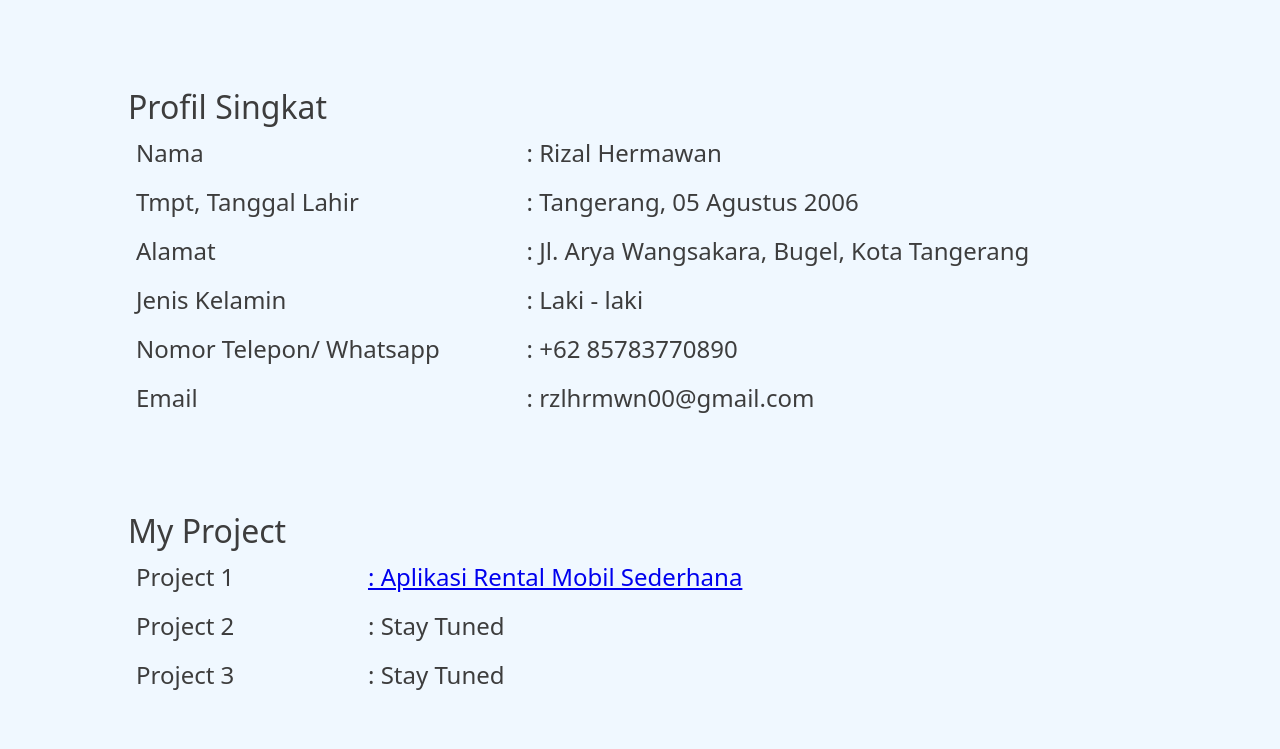
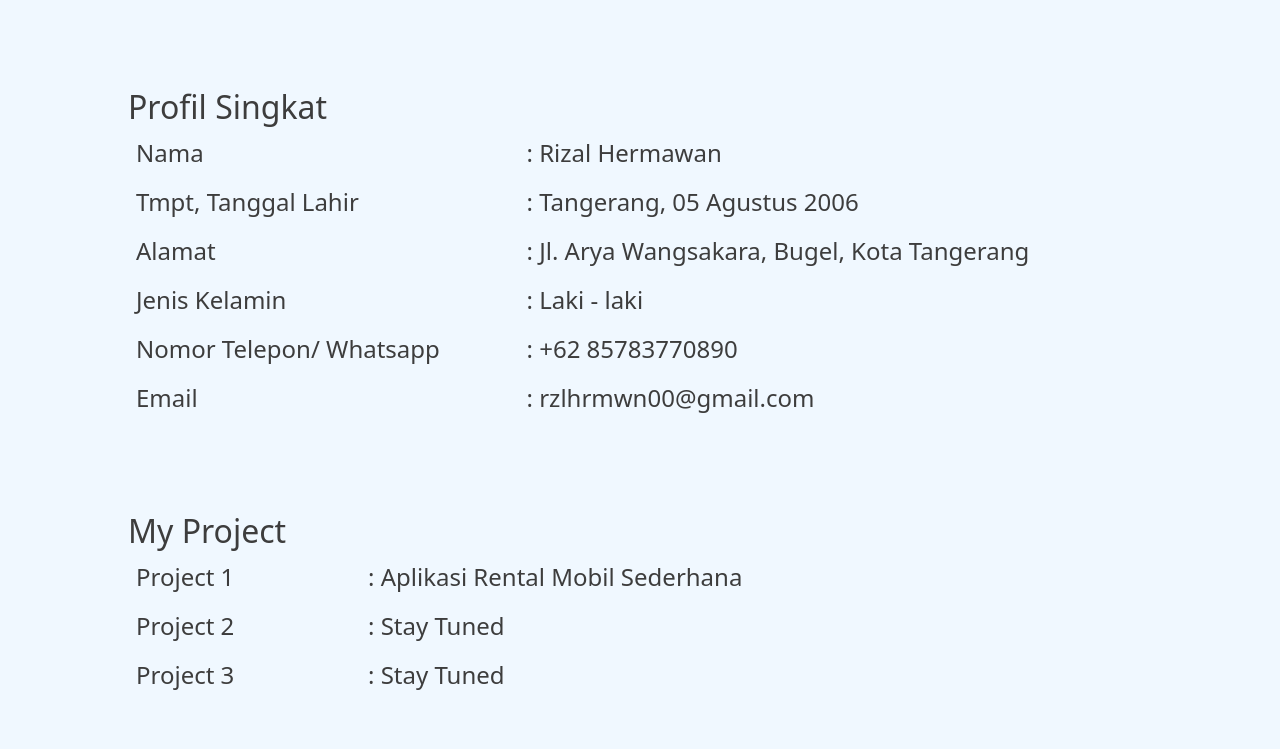
Before and after one commit to RizlH/1124160208-Tugas-1, a plain HTML site: page Tugas Web Portofolio/index.html in a window 1280 px wide. Shown: the part 1607-2356 px from the top of the page. Drawn offline with Linux system fonts and the light colour scheme.

Commit message:
Update style.css

```diff
--- a/Tugas Web Portofolio/css/style.css
+++ b/Tugas Web Portofolio/css/style.css
@@ -192,3 +192,8 @@ th, td {
     padding: 8px;
     text-align: left;
 }
+
+a {
+    text-decoration: none ;
+    color: rgb(61, 61, 61);
+}
```
